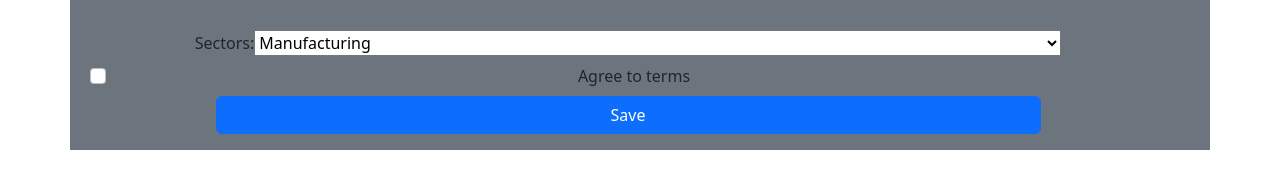
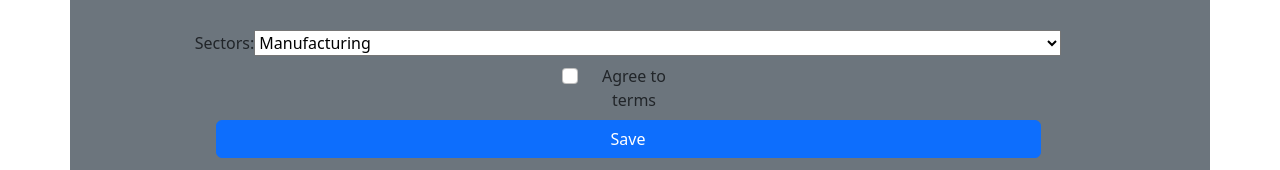
Before and after one commit to SadiKISLAR/task-02-02-23, a React (Create React App) app: page / in a window 1280 px wide. Shown: the part 208-378 px from the top of the page. Built offline with nearby package versions, Linux system fonts and the light colour scheme; no server answers.

Commit message:
last change

```diff
--- a/src/components/Test.jsx
+++ b/src/components/Test.jsx
@@ -151,9 +151,9 @@ const Test = ({ getUser }) => {
                         </select>
                     </label>
 
-                    <div className='mx-auto row text-center'>
+                    <div className='mx-auto w-50 row col-6 text-center'>
                         <Form.Check
-                            className='mb-2 col-xs-12 mx-auto text-center '
+                            className='mb-2 w-25 mx-auto text-center '
                             type="checkbox"
                             id="disabledFieldsetCheck"
                             label="Agree to terms"
```
